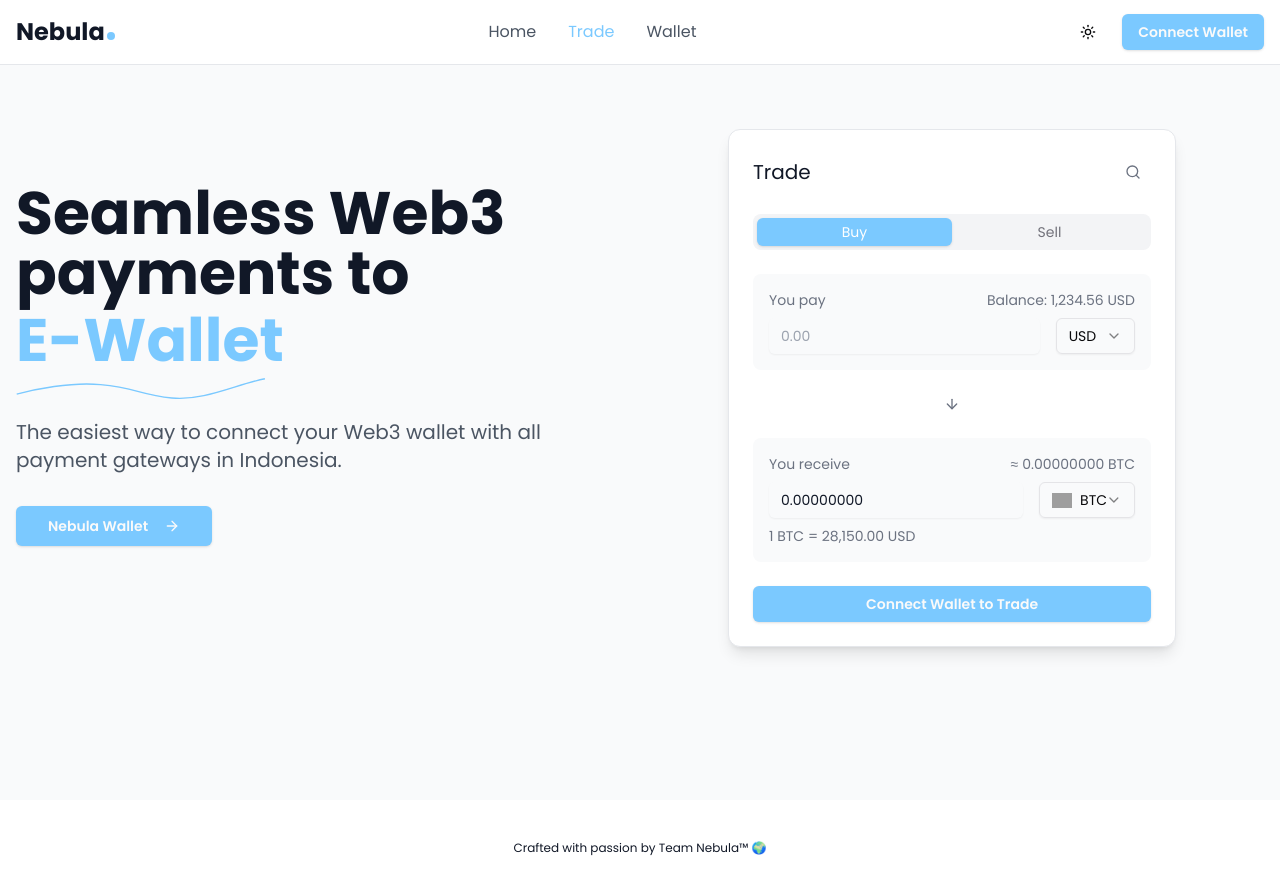
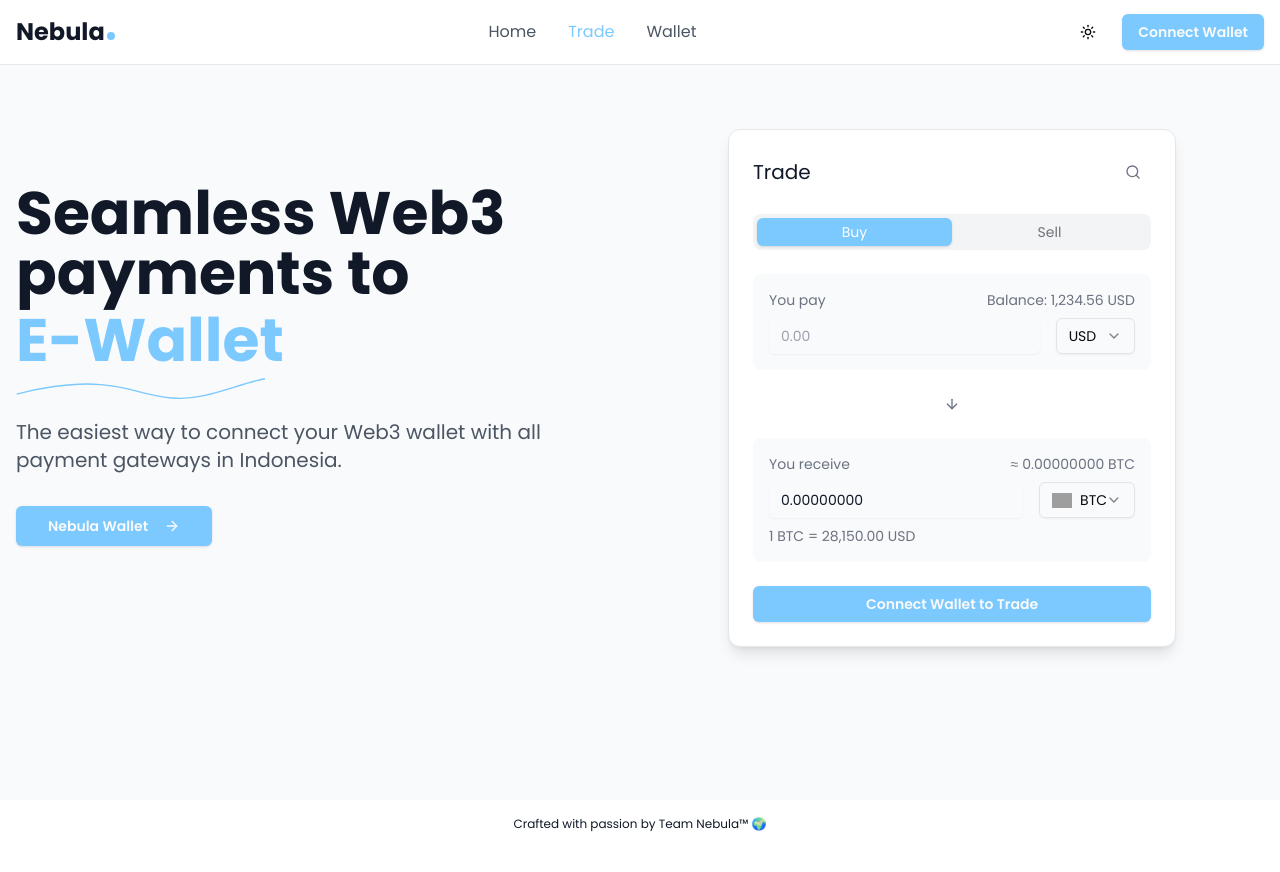
Before and after one commit to Wisnusat/nebula, a Next.js app: page / in a window 1280 px wide. After the commit the page ends 848 px from the top, so only its background shows below. Built offline with nearby package versions, Linux system fonts and the light colour scheme; grey boxes are pictures that could not be loaded.

Commit message:
fix/footer

```diff
--- a/components/ui/footer.tsx
+++ b/components/ui/footer.tsx
@@ -2,7 +2,7 @@ import React from 'react'
 
 function Footer() {
   return (
-    <div className="w-full py-4 text-xs text-gray-900 flex justify-center mt-6">Crafted with passion by Team Nebula™ 🌍</div>
+    <div className="w-full py-4 text-xs dark:text-white text-gray-900 flex justify-center">Crafted with passion by Team Nebula™ 🌍</div>
   )
 }
 
```
